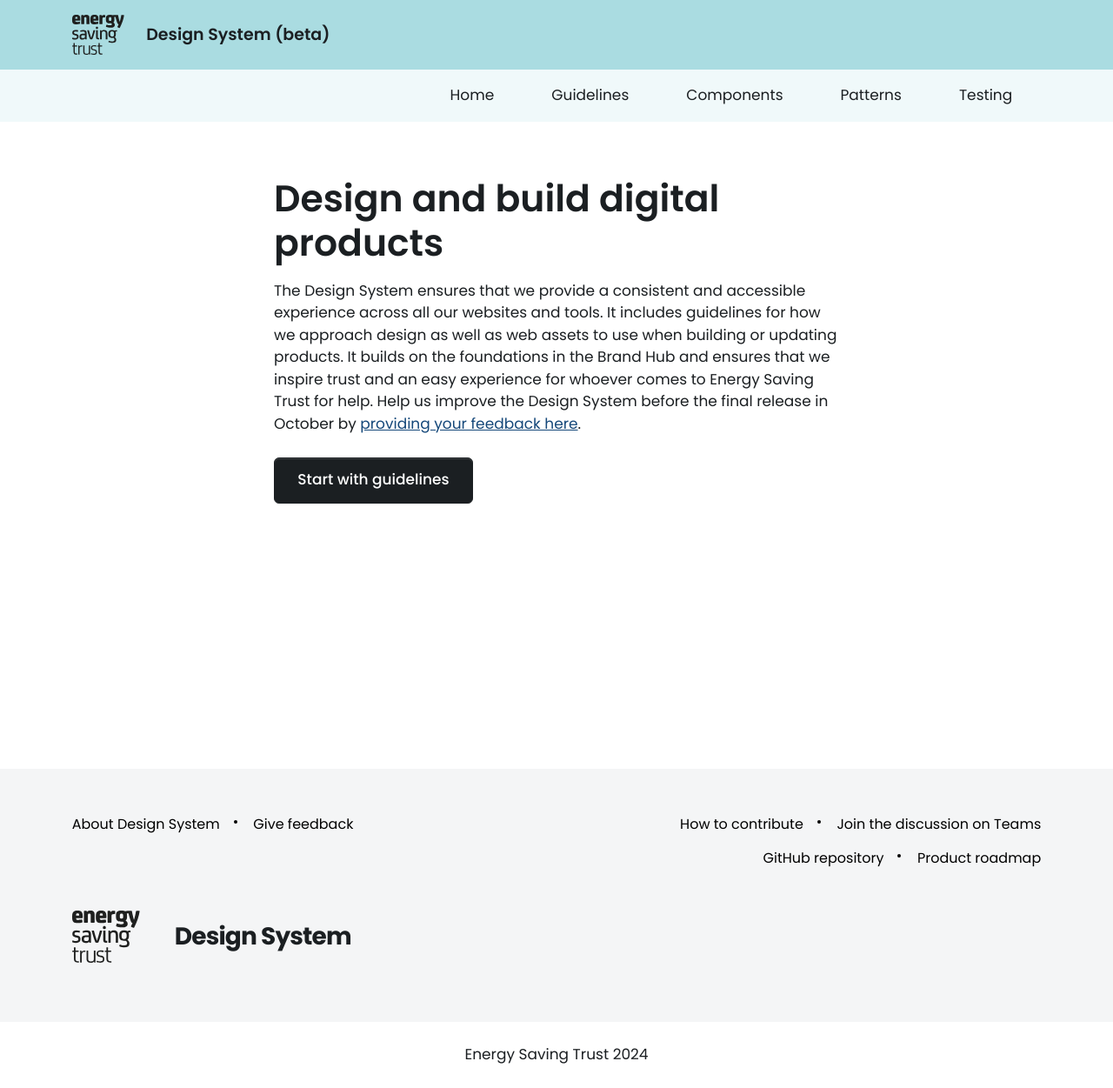
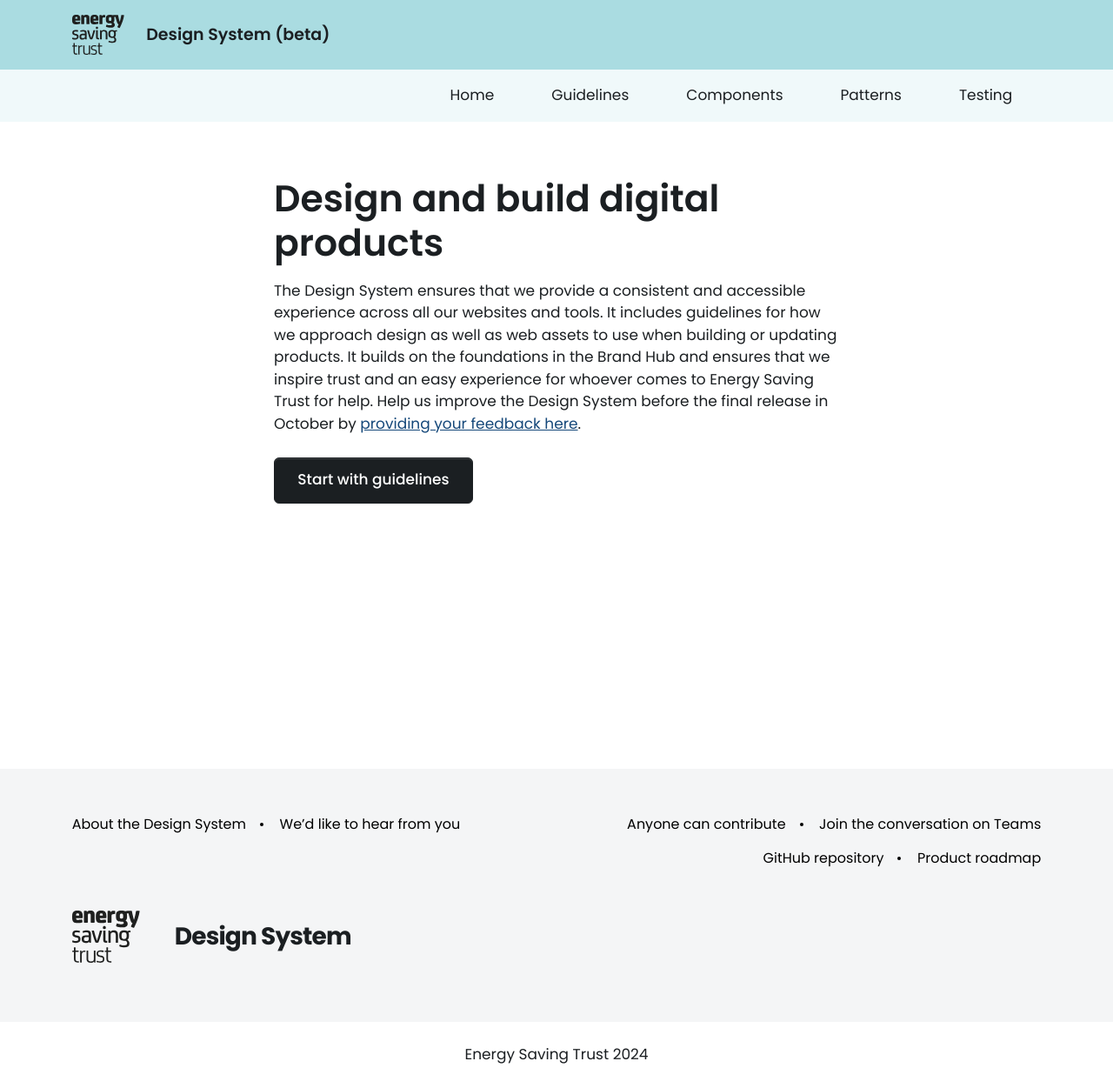
Before and after one commit to Energy-Saving-Trust/Design-System, a Jekyll site: the page built from index.html, in a window 1280 px wide. Shown: the whole page at 87% size. Built offline with Jekyll 4.4.1, drawn with Linux system fonts in a browser that asks for light colours; nearby versions of some CDN libraries.

Commit message:
Footer content changes

```diff
--- a/_includes/ds-site-footer.html
+++ b/_includes/ds-site-footer.html
@@ -4,14 +4,14 @@
       <div class="est-footer-links-container">
         <div class="left">
           <ul>
-            <li class="est-footer-link"><a href="https://github.com/Energy-Saving-Trust/Design-System">About Design System</a></li>
-            <li class="est-footer-link"><a href="https://forms.office.com/pages/responsepage.aspx?id=YUE4PGI7BU2UhlKVt2bjbBMaGypqjBFOn-n41igyzXxURVJWVlpZSFRaNEhKOEg0VzdVUjZFUlZJRC4u&route=shorturl">Give feedback</a></li>
+            <li class="est-footer-link"><a href="https://github.com/Energy-Saving-Trust/Design-System">About the Design System</a></li>
+            <li class="est-footer-link"><a href="https://forms.office.com/pages/responsepage.aspx?id=YUE4PGI7BU2UhlKVt2bjbBMaGypqjBFOn-n41igyzXxURVJWVlpZSFRaNEhKOEg0VzdVUjZFUlZJRC4u&route=shorturl">We’d like to hear from you</a></li>
           </ul>
         </div>
         <div class="right">
           <ul>
-            <li class="est-footer-link"><a href="https://teams.microsoft.com/l/team/19%3AaBC6EP3WU7wfzx6Y2HMmzqDbaXGZ-9cva_Dxax670dU1%40thread.tacv2/conversations?groupId=5df89e7b-dac3-4e6b-887f-9989f5719e3d&tenantId=3c384161-3b62-4d05-9486-5295b766e36c">How to contribute</a></li>
-            <li class="est-footer-link"><a href="https://teams.microsoft.com/l/team/19%3AaBC6EP3WU7wfzx6Y2HMmzqDbaXGZ-9cva_Dxax670dU1%40thread.tacv2/conversations?groupId=5df89e7b-dac3-4e6b-887f-9989f5719e3d&tenantId=3c384161-3b62-4d05-9486-5295b766e36c">Join the discussion on Teams</a></li>
+            <li class="est-footer-link"><a href="https://teams.microsoft.com/l/team/19%3AaBC6EP3WU7wfzx6Y2HMmzqDbaXGZ-9cva_Dxax670dU1%40thread.tacv2/conversations?groupId=5df89e7b-dac3-4e6b-887f-9989f5719e3d&tenantId=3c384161-3b62-4d05-9486-5295b766e36c">Anyone can contribute</a></li>
+            <li class="est-footer-link"><a href="https://teams.microsoft.com/l/team/19%3AaBC6EP3WU7wfzx6Y2HMmzqDbaXGZ-9cva_Dxax670dU1%40thread.tacv2/conversations?groupId=5df89e7b-dac3-4e6b-887f-9989f5719e3d&tenantId=3c384161-3b62-4d05-9486-5295b766e36c">Join the conversation on Teams</a></li>
           </ul>
           <ul>
             <li class="est-footer-link"><a href="https://github.com/Energy-Saving-Trust/Design-System">GitHub repository</a></li>
--- a/_sass/est/footer-est-products.scss
+++ b/_sass/est/footer-est-products.scss
@@ -82,7 +82,7 @@
                           position: absolute;
                           background-color: $black;
                           margin-left: calc(1em - 1px);
-                          margin-top: calc(0.5em);
+                          margin-top: calc(0.65em);
                       }
                   }
 
```
